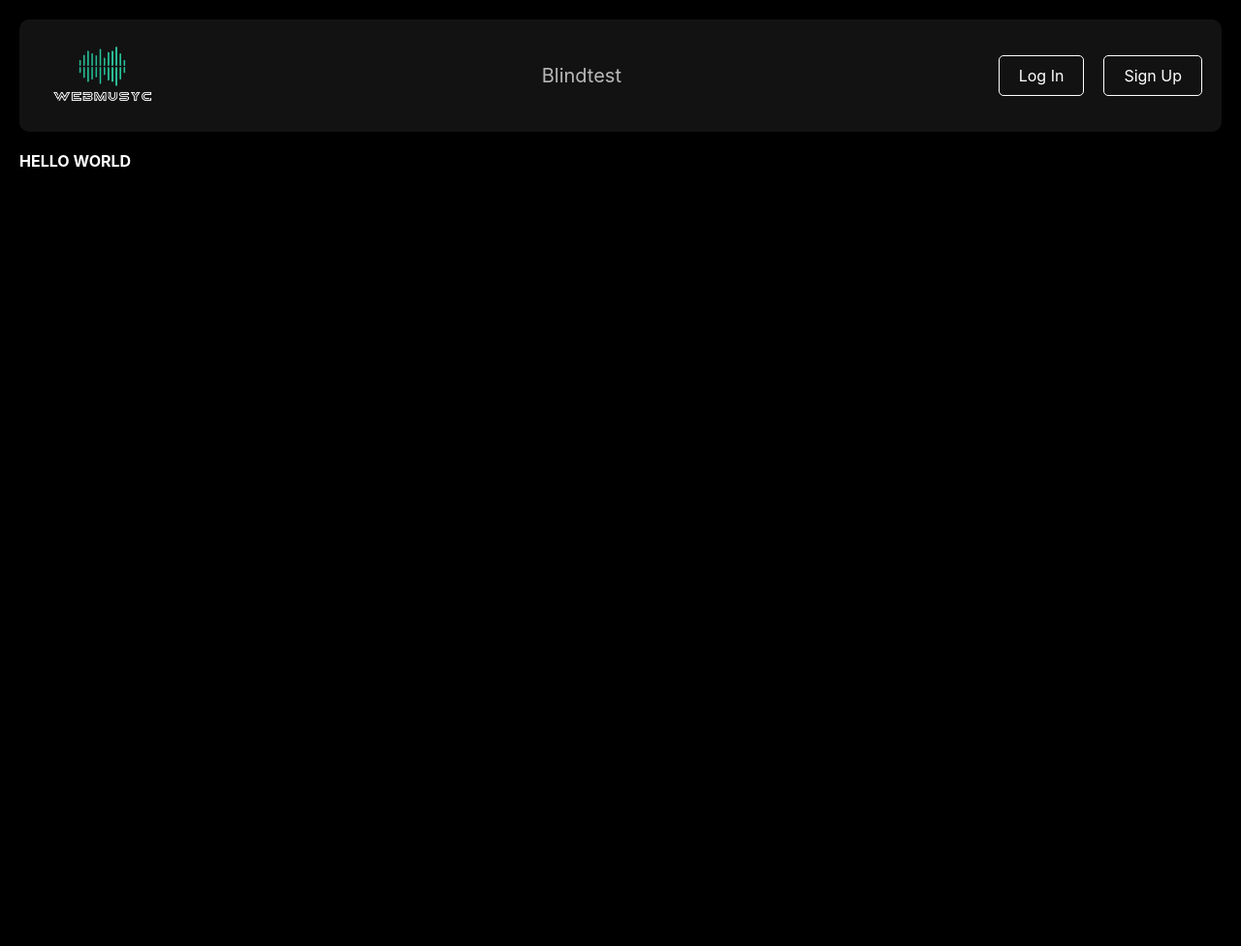
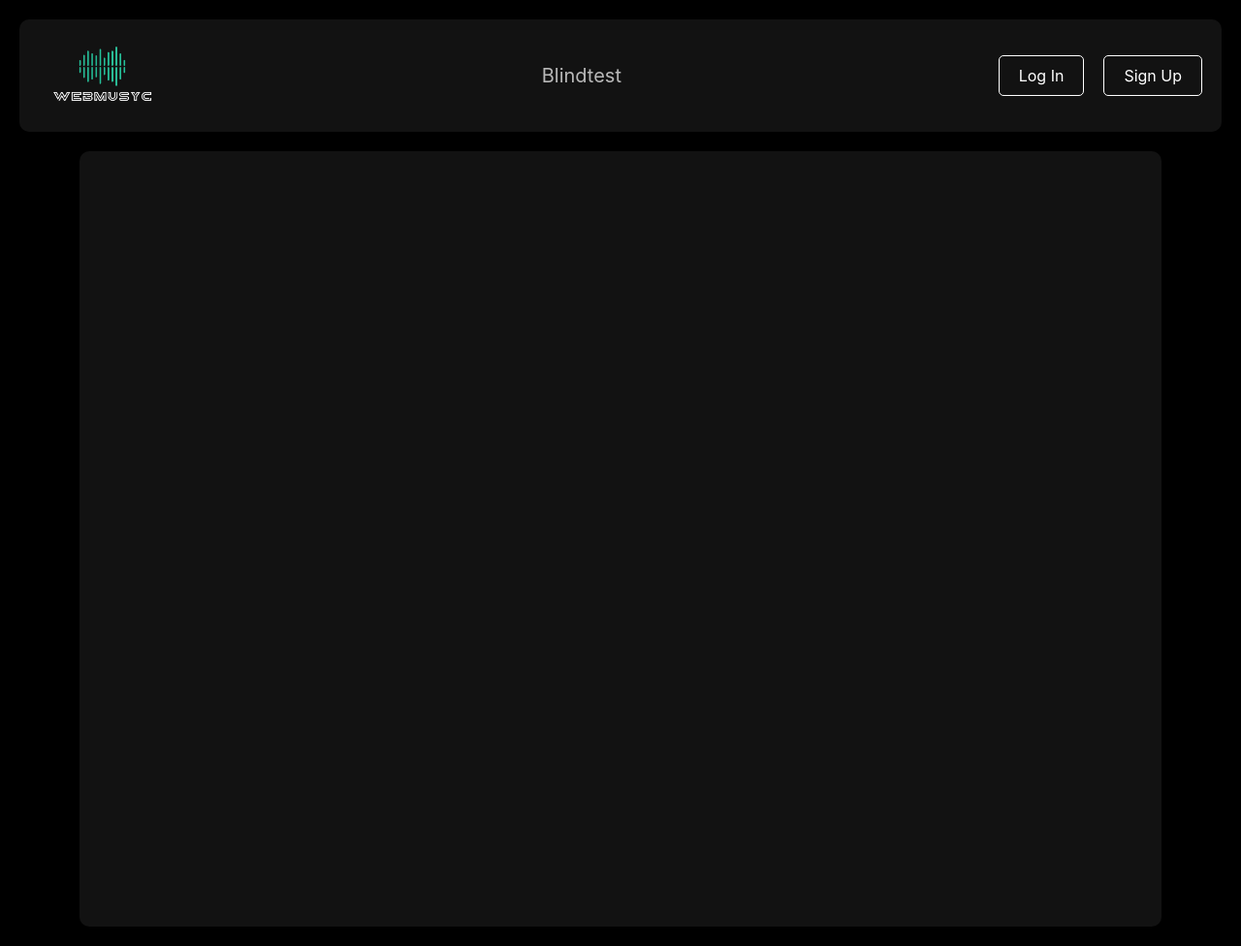
Before and after one commit to EtienneLm/Ydiscover-Web-Music, a Flask app: page /blindTest in a window 1280 px wide. Shown: the whole page at 97% size. Before the commit the page ends 172 px from the top, so only its background shows below. Run offline with Flask 3, Linux system fonts and the light colour scheme.

Commit message:
new page blindtest

```diff
--- /dev/null
+++ b/static/style/blindtest.css
@@ -0,0 +1,17 @@
+.content-blindtest {
+    background-color: var(--grey);
+    display: flex;
+    flex-direction: column;
+    margin: 0 auto;
+    width: 90%;
+    min-height: 100vh;
+    border-radius: var(--radius);
+}
+
+/* Media queries for the blindtest page */
+
+@media screen and (max-width: 767px) {
+    .content-blindtest {
+        width: 100%;
+    }
+}
--- a/templates/blindTest.html
+++ b/templates/blindTest.html
@@ -1,6 +1,8 @@
 {% extends 'header.html' %}
 {% block contenu %}
+<main>
+    <section class="content-blindtest">
 
-    <h4> HELLO WORLD</h4>
-
+    </section>
+</main>
 {% endblock contenu %}
--- a/templates/header.html
+++ b/templates/header.html
@@ -8,6 +8,7 @@
     <link rel="stylesheet" href="../static/style/main.css" type="text/css">
     <link rel="stylesheet" href="../static/style/home.css" type="text/css">
     <link rel="stylesheet" href="../static/style/header.css" type="text/css">
+    <link rel="stylesheet" href="../static/style/blindtest.css" type="text/css">
     <link rel="icon" type="image/x-icon" href="../static/images/Top-Logo.png">
     <title>Web Mus Yc</title>
 </head>
--- a/templates/home.html
+++ b/templates/home.html
@@ -18,7 +18,7 @@
                     </a>
                 </div>
                 <div class="text-box">
-                    <a href="#">
+                    <a href="/blindTest">
                         <span class="material-icons tel-icons">music_note</span>
                     </a>
                 </div>
```
